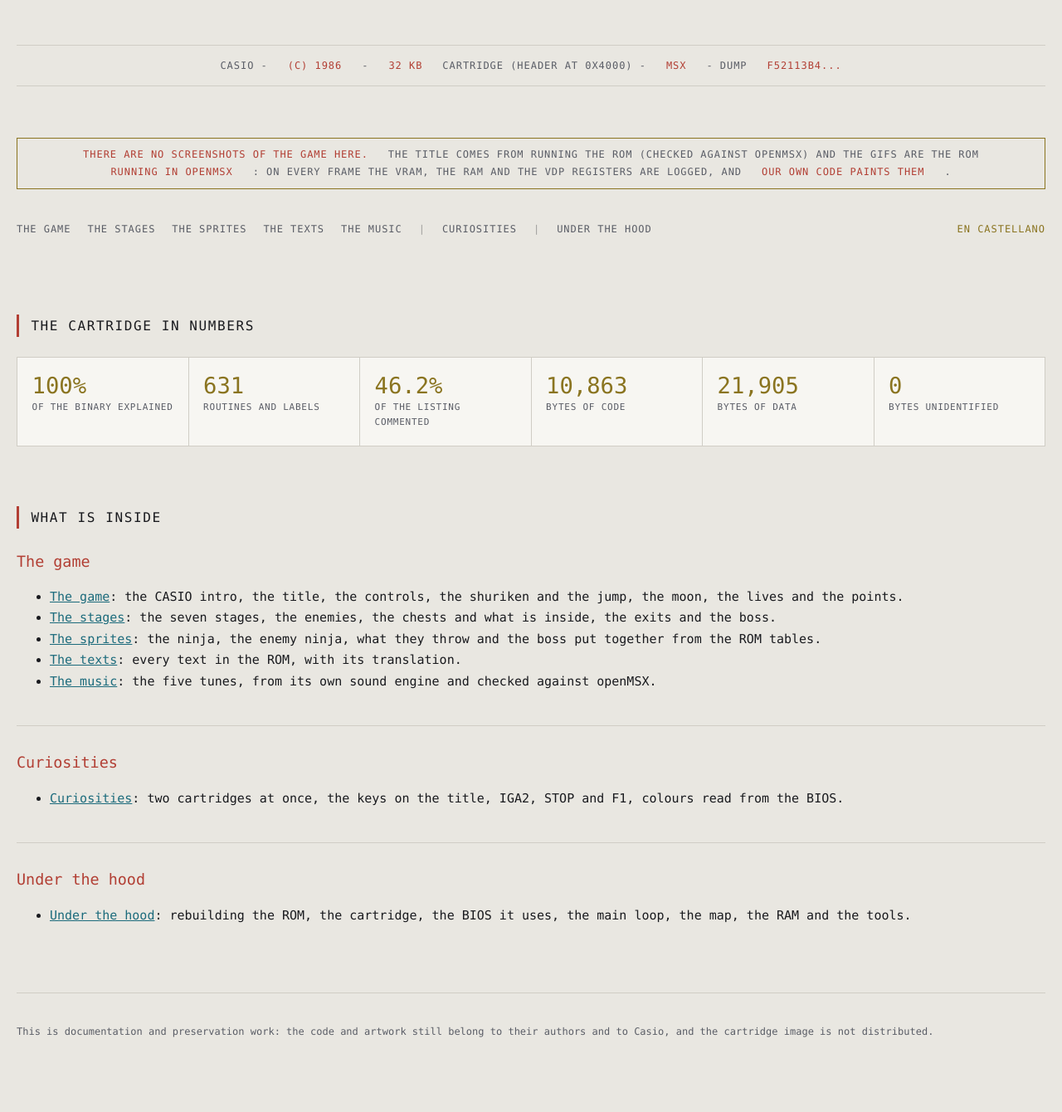
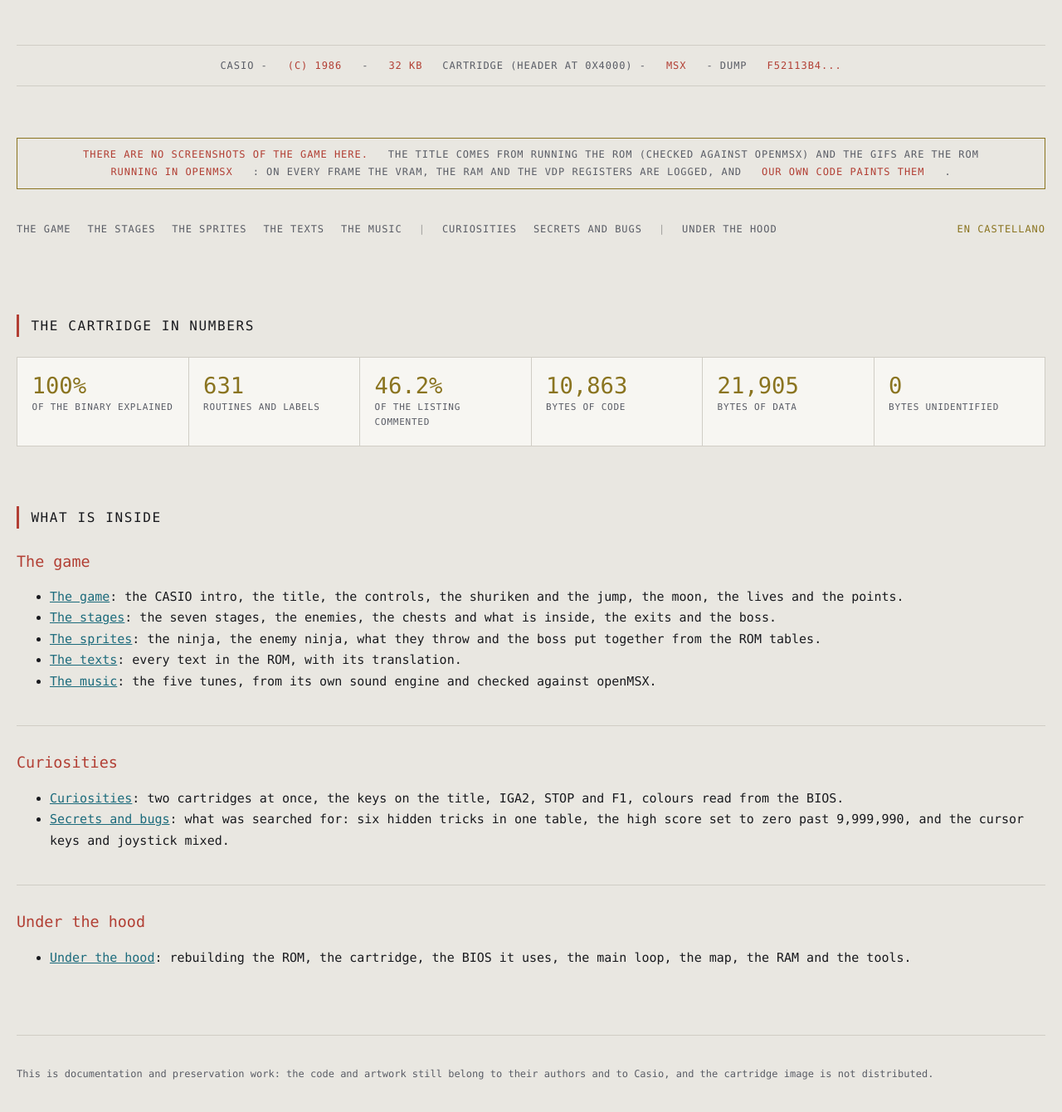
Before and after one commit to antxiko/IgaNinpouchouMangetsujou-disassembly, a Jekyll site: the page docs/index.html, which Jekyll copies as it is, in a window 1280 px wide and 1400 px high, scrolled down 544 px. Shown: the top 1340 px of the window at 83% size. Built offline with Jekyll 4.4.1, drawn with Linux system fonts in a browser that asks for light colours.

Commit message:
Secretos y fallos: los seis trucos en una tabla, el record a cero y la palanca mezclada
Nueva pagina SECRETS-AND-BUGS / SECRETOS-Y-FALLOS. Los trucos ya grabados, juntos. Ejecutando
puntos_suma: al pasar de 999.999 por dentro copia al record los puntos ya dados la vuelta. La
palanca, el OR de los dos GTSTCK, ejecutada.

Co-Authored-By: Claude Opus 5.5 <noreply@anthropic.com>

```diff
--- a/docs/es/index.html
+++ b/docs/es/index.html
@@ -89,10 +89,10 @@ audio{display:block;width:100%;max-width:640px;margin:.75rem 0 1.5rem}
 </header>
 <p class="ficha" style="border:1px solid var(--oro);padding:.8em 1em;margin:1.5em 0">
 <b>Aqu&iacute; no hay capturas del juego.</b> El t&iacute;tulo sale de ejecutar la ROM (cotejado con openMSX) y los GIF son la ROM <b>funcionando en openMSX</b>: en cada cuadro se apuntan la VRAM, la RAM y los registros del VDP, y <b>c&oacute;digo nuestro los pinta</b>.</p>
-<nav><a href="LA-PARTIDA.html">La partida</a><a href="LAS-FASES.html">Las fases</a><a href="LOS-SPRITES.html">Los sprites</a><a href="LOS-TEXTOS.html">Los textos</a><a href="LA-MUSICA.html">La m&uacute;sica</a><span style="opacity:.35">|</span><a href="CURIOSIDADES.html">Curiosidades</a><span style="opacity:.35">|</span><a href="POR-DENTRO.html">Por dentro</a><a href="../" style="margin-left:auto;color:var(--oro)">In English</a></nav>
+<nav><a href="LA-PARTIDA.html">La partida</a><a href="LAS-FASES.html">Las fases</a><a href="LOS-SPRITES.html">Los sprites</a><a href="LOS-TEXTOS.html">Los textos</a><a href="LA-MUSICA.html">La m&uacute;sica</a><span style="opacity:.35">|</span><a href="CURIOSIDADES.html">Curiosidades</a><a href="SECRETOS-Y-FALLOS.html">Secretos y fallos</a><span style="opacity:.35">|</span><a href="POR-DENTRO.html">Por dentro</a><a href="../" style="margin-left:auto;color:var(--oro)">In English</a></nav>
 <section id="numbers">
   <h2>El cartucho en cifras</h2>
   <div class="cifras"><div class="cifra"><b>100 %</b><span>del binario explicado</span></div><div class="cifra"><b>631</b><span>rutinas y etiquetas</span></div><div class="cifra"><b>46,2 %</b><span>del listado comentado</span></div><div class="cifra"><b>10.863</b><span>bytes de código</span></div><div class="cifra"><b>21.905</b><span>bytes de datos</span></div><div class="cifra"><b>0</b><span>bytes sin identificar</span></div></div>
 </section>
-<section id="pages"><h2>Lo que hay dentro</h2><div class="hall"><h3>El juego</h3><ul><li><a href="LA-PARTIDA.html">La partida</a>: la presentaci&oacute;n de CASIO, el t&iacute;tulo, los mandos, el shuriken y el salto, la luna, las vidas y los puntos.</li><li><a href="LAS-FASES.html">Las fases</a>: las siete fases, los enemigos, los cofres y lo que llevan, las salidas y el jefe.</li><li><a href="LOS-SPRITES.html">Los sprites</a>: el ninja, los ninja enemigos, lo que tiran y el jefe montados desde las tablas de la ROM.</li><li><a href="LOS-TEXTOS.html">Los textos</a>: todos los textos de la ROM, con su traducci&oacute;n.</li><li><a href="LA-MUSICA.html">La m&uacute;sica</a>: las cinco m&uacute;sicas, de su propio motor de sonido y cotejadas con openMSX.</li></ul></div><div class="hall"><h3>Curiosidades</h3><ul><li><a href="CURIOSIDADES.html">Curiosidades</a>: dos cartuchos a la vez, las teclas del t&iacute;tulo, IGA2, STOP y F1, colores le&iacute;dos de la BIOS.</li></ul></div><div class="hall"><h3>Por dentro</h3><ul><li><a href="POR-DENTRO.html">Por dentro</a>: rehacer la ROM, el cartucho, la BIOS que usa, el bucle, el mapa, la RAM y las herramientas.</li></ul></div></section>
+<section id="pages"><h2>Lo que hay dentro</h2><div class="hall"><h3>El juego</h3><ul><li><a href="LA-PARTIDA.html">La partida</a>: la presentaci&oacute;n de CASIO, el t&iacute;tulo, los mandos, el shuriken y el salto, la luna, las vidas y los puntos.</li><li><a href="LAS-FASES.html">Las fases</a>: las siete fases, los enemigos, los cofres y lo que llevan, las salidas y el jefe.</li><li><a href="LOS-SPRITES.html">Los sprites</a>: el ninja, los ninja enemigos, lo que tiran y el jefe montados desde las tablas de la ROM.</li><li><a href="LOS-TEXTOS.html">Los textos</a>: todos los textos de la ROM, con su traducci&oacute;n.</li><li><a href="LA-MUSICA.html">La m&uacute;sica</a>: las cinco m&uacute;sicas, de su propio motor de sonido y cotejadas con openMSX.</li></ul></div><div class="hall"><h3>Curiosidades</h3><ul><li><a href="CURIOSIDADES.html">Curiosidades</a>: dos cartuchos a la vez, las teclas del t&iacute;tulo, IGA2, STOP y F1, colores le&iacute;dos de la BIOS.</li><li><a href="SECRETOS-Y-FALLOS.html">Secretos y fallos</a>: lo que se ha buscado: seis trucos escondidos en una tabla, el r&eacute;cord a cero pasados los 9.999.990, y los cursores y el mando que se mezclan.</li></ul></div><div class="hall"><h3>Por dentro</h3><ul><li><a href="POR-DENTRO.html">Por dentro</a>: rehacer la ROM, el cartucho, la BIOS que usa, el bucle, el mapa, la RAM y las herramientas.</li></ul></div></section>
 <footer><p>Esto es trabajo de documentación y preservación: el código y los gráficos siguen siendo de sus autores y de Casio, y la imagen del cartucho no se distribuye.</p></footer>
--- a/docs/index.html
+++ b/docs/index.html
@@ -89,10 +89,10 @@ audio{display:block;width:100%;max-width:640px;margin:.75rem 0 1.5rem}
 </header>
 <p class="ficha" style="border:1px solid var(--oro);padding:.8em 1em;margin:1.5em 0">
 <b>There are no screenshots of the game here.</b> The title comes from running the ROM (checked against openMSX) and the GIFs are the ROM <b>running in openMSX</b>: on every frame the VRAM, the RAM and the VDP registers are logged, and <b>our own code paints them</b>.</p>
-<nav><a href="THE-GAME.html">The game</a><a href="THE-STAGES.html">The stages</a><a href="THE-SPRITES.html">The sprites</a><a href="THE-TEXTS.html">The texts</a><a href="THE-MUSIC.html">The music</a><span style="opacity:.35">|</span><a href="CURIOSITIES.html">Curiosities</a><span style="opacity:.35">|</span><a href="UNDER-THE-HOOD.html">Under the hood</a><a href="es/" style="margin-left:auto;color:var(--oro)">En castellano</a></nav>
+<nav><a href="THE-GAME.html">The game</a><a href="THE-STAGES.html">The stages</a><a href="THE-SPRITES.html">The sprites</a><a href="THE-TEXTS.html">The texts</a><a href="THE-MUSIC.html">The music</a><span style="opacity:.35">|</span><a href="CURIOSITIES.html">Curiosities</a><a href="SECRETS-AND-BUGS.html">Secrets and bugs</a><span style="opacity:.35">|</span><a href="UNDER-THE-HOOD.html">Under the hood</a><a href="es/" style="margin-left:auto;color:var(--oro)">En castellano</a></nav>
 <section id="numbers">
   <h2>The cartridge in numbers</h2>
   <div class="cifras"><div class="cifra"><b>100%</b><span>of the binary explained</span></div><div class="cifra"><b>631</b><span>routines and labels</span></div><div class="cifra"><b>46.2%</b><span>of the listing commented</span></div><div class="cifra"><b>10,863</b><span>bytes of code</span></div><div class="cifra"><b>21,905</b><span>bytes of data</span></div><div class="cifra"><b>0</b><span>bytes unidentified</span></div></div>
 </section>
-<section id="pages"><h2>What is inside</h2><div class="hall"><h3>The game</h3><ul><li><a href="THE-GAME.html">The game</a>: the CASIO intro, the title, the controls, the shuriken and the jump, the moon, the lives and the points.</li><li><a href="THE-STAGES.html">The stages</a>: the seven stages, the enemies, the chests and what is inside, the exits and the boss.</li><li><a href="THE-SPRITES.html">The sprites</a>: the ninja, the enemy ninja, what they throw and the boss put together from the ROM tables.</li><li><a href="THE-TEXTS.html">The texts</a>: every text in the ROM, with its translation.</li><li><a href="THE-MUSIC.html">The music</a>: the five tunes, from its own sound engine and checked against openMSX.</li></ul></div><div class="hall"><h3>Curiosities</h3><ul><li><a href="CURIOSITIES.html">Curiosities</a>: two cartridges at once, the keys on the title, IGA2, STOP and F1, colours read from the BIOS.</li></ul></div><div class="hall"><h3>Under the hood</h3><ul><li><a href="UNDER-THE-HOOD.html">Under the hood</a>: rebuilding the ROM, the cartridge, the BIOS it uses, the main loop, the map, the RAM and the tools.</li></ul></div></section>
+<section id="pages"><h2>What is inside</h2><div class="hall"><h3>The game</h3><ul><li><a href="THE-GAME.html">The game</a>: the CASIO intro, the title, the controls, the shuriken and the jump, the moon, the lives and the points.</li><li><a href="THE-STAGES.html">The stages</a>: the seven stages, the enemies, the chests and what is inside, the exits and the boss.</li><li><a href="THE-SPRITES.html">The sprites</a>: the ninja, the enemy ninja, what they throw and the boss put together from the ROM tables.</li><li><a href="THE-TEXTS.html">The texts</a>: every text in the ROM, with its translation.</li><li><a href="THE-MUSIC.html">The music</a>: the five tunes, from its own sound engine and checked against openMSX.</li></ul></div><div class="hall"><h3>Curiosities</h3><ul><li><a href="CURIOSITIES.html">Curiosities</a>: two cartridges at once, the keys on the title, IGA2, STOP and F1, colours read from the BIOS.</li><li><a href="SECRETS-AND-BUGS.html">Secrets and bugs</a>: what was searched for: six hidden tricks in one table, the high score set to zero past 9,999,990, and the cursor keys and joystick mixed.</li></ul></div><div class="hall"><h3>Under the hood</h3><ul><li><a href="UNDER-THE-HOOD.html">Under the hood</a>: rebuilding the ROM, the cartridge, the BIOS it uses, the main loop, the map, the RAM and the tools.</li></ul></div></section>
 <footer><p>This is documentation and preservation work: the code and artwork still belong to their authors and to Casio, and the cartridge image is not distributed.</p></footer>
--- a/tools/contenido_web.py
+++ b/tools/contenido_web.py
@@ -87,7 +87,10 @@ PAGINAS = [
       "las cinco m&uacute;sicas, de su propio motor de sonido y cotejadas con openMSX")],
     [("CURIOSITIES.html", "CURIOSIDADES.html", "Curiosities", "Curiosidades",
       "two cartridges at once, the keys on the title, IGA2, STOP and F1, colours read from the BIOS",
-      "dos cartuchos a la vez, las teclas del t&iacute;tulo, IGA2, STOP y F1, colores le&iacute;dos de la BIOS")],
+      "dos cartuchos a la vez, las teclas del t&iacute;tulo, IGA2, STOP y F1, colores le&iacute;dos de la BIOS"),
+     ("SECRETS-AND-BUGS.html", "SECRETOS-Y-FALLOS.html", "Secrets and bugs", "Secretos y fallos",
+      "what was searched for: six hidden tricks in one table, the high score set to zero past 9,999,990, and the cursor keys and joystick mixed",
+      "lo que se ha buscado: seis trucos escondidos en una tabla, el r&eacute;cord a cero pasados los 9.999.990, y los cursores y el mando que se mezclan")],
     [("UNDER-THE-HOOD.html", "POR-DENTRO.html", "Under the hood", "Por dentro",
       "rebuilding the ROM, the cartridge, the BIOS it uses, the main loop, the map, the RAM and the tools",
       "rehacer la ROM, el cartucho, la BIOS que usa, el bucle, el mapa, la RAM y las herramientas")],
```
Also changed, not shown: docs/SECRETS-AND-BUGS.md (added, +43 -0 lines), docs/_layouts/en.html (+1 -1 lines), docs/_layouts/es.html (+1 -1 lines), docs/es/SECRETOS-Y-FALLOS.md (added, +44 -0 lines), tests/test_web.py (+1 -1 lines), 2 other files.
